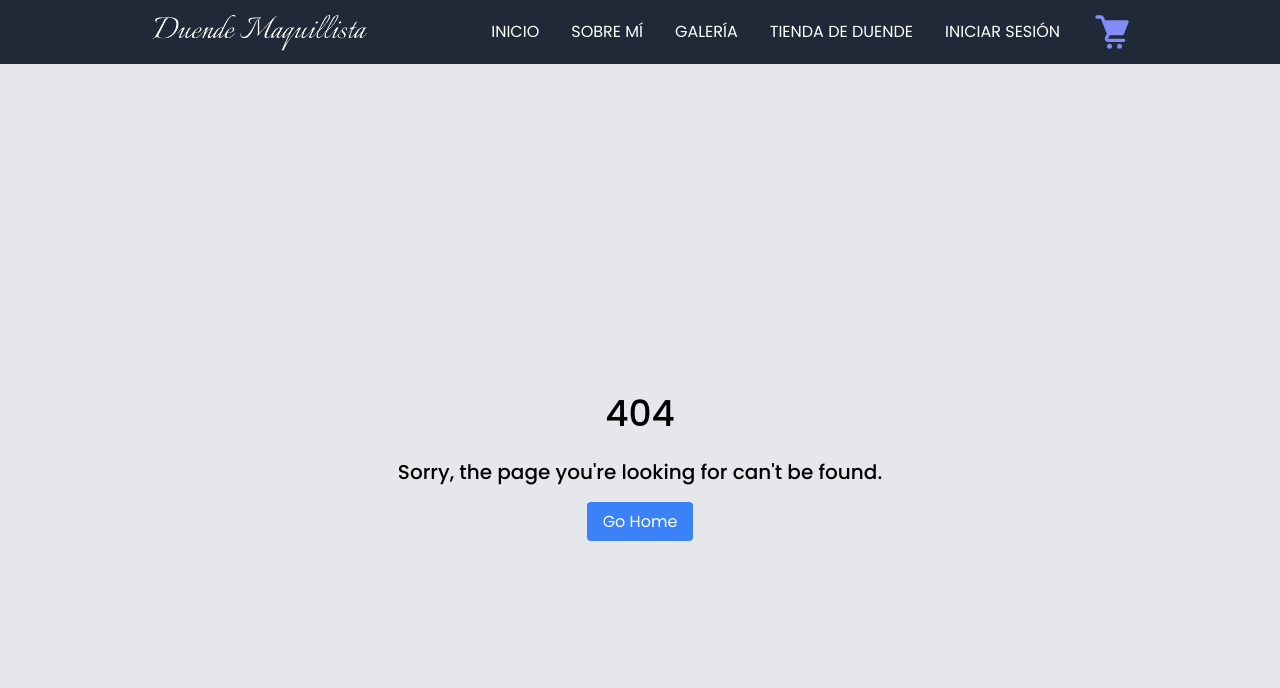
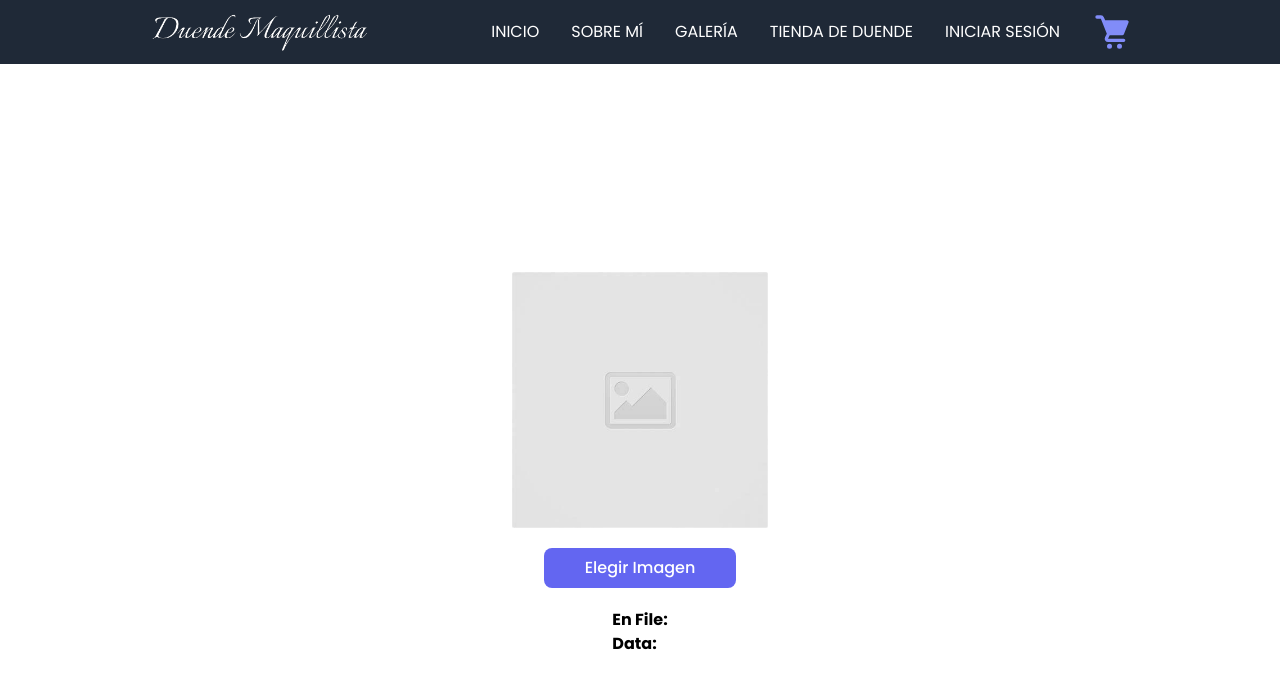
Before and after one commit to Andres-Quesada-A/pagina_web_duende_maquillista, a React (Vite) app in the folder client/: page /uploadImage in a window 1280 px wide. Before the commit this address had no page. Shown: the top 688 px of the page. Built offline with nearby package versions, Linux system fonts and the light colour scheme.

Commit message:
Upload image

```diff
--- a/client/package.json
+++ b/client/package.json
@@ -11,6 +11,7 @@
   },
   "dependencies": {
     "axios": "^1.5.1",
+    "firebase": "^10.5.0",
     "framer-motion": "^10.16.4",
     "react": "^18.2.0",
     "react-dom": "^18.2.0",
--- a/client/src/App.jsx
+++ b/client/src/App.jsx
@@ -16,6 +16,7 @@ import ShoppingCart from "./Pages/shoppingCart";
 import { ShoppingCartProvider } from "./context/ShoppingCartContext";
 import { ToastContainer } from "react-toastify";
 import "react-toastify/dist/ReactToastify.css";
+import UploadImage from "./Pages/uploadImage";
 
 const noRequirement = [
   "/login",
@@ -46,6 +47,7 @@ function App() {
             <Route exact path="/shop" element={<Shop />} />
             <Route exact path="/shop/:idProduct" element={<ProductShop />} />
             <Route exact path="/shoppingCart" element={<ShoppingCart />} />
+            <Route exact path="/uploadImage" element={<UploadImage />} />
             <Route path="*" element={<Error404 />} />
           </Routes>
         </ScrollToTop>
--- a/client/src/Pages/Home.jsx
+++ b/client/src/Pages/Home.jsx
@@ -3,6 +3,8 @@ function Home() {
     <div className="w-full h-screen flex justify-center items-center mt-16">
       <div className="grid grid-cols-1 gap-5 w-full max-w-xs">
         <a href="/login" className="text-lg text-indigo-500 font-medium">Link a Login</a>
+        <a href="/uploadImage" ><div className="bg-indigo-500 rounded-md p-2 text-lg text-white">Upload Image</div></a>
+
       </div>
     </div>
   );
--- a/client/src/Pages/Login.jsx
+++ b/client/src/Pages/Login.jsx
@@ -31,7 +31,7 @@ function LoginPage() {
         />
         <link rel="canonical" href="/login" />
       </Helmet>
-      <section className="h-screen bg-indigo-50 md:bg-white relative overflow-hidden py-5 px-5 flex justify-center items-center">
+      <section className="min-h-screen bg-indigo-50 md:bg-white relative overflow-hidden py-5 px-5 flex justify-center items-center">
         <div className="bg-indigo-400 w-[120%] h-full rounded-[50%] hidden md:flex absolute top-1/2 left-1/2 -translate-x-1/2">
           <div className="bg-indigo-500 w-[120%] h-full rounded-[50%] hidden md:flex mt-10"></div>
         </div>
--- /dev/null
+++ b/client/src/Pages/uploadImage.jsx
@@ -0,0 +1,84 @@
+import { useEffect, useState } from "react";
+import ImagePlaceholder from "../images/placeholderImage.jpeg";
+import { storage } from "../config/firebase";
+import { ref, uploadBytesResumable, getDownloadURL } from "firebase/storage";
+import { toast } from "react-toastify";
+import { messageSettings } from "../utils/messageSettings";
+
+function UploadImage() {
+  const [file, setFile] = useState("");
+  const [data, setData] = useState({});
+  const [previewURL, setPreviewURL] = useState("");
+  const [per, setPerc] = useState(null);
+
+  useEffect(() => {
+    const uploadFile = () => {
+      const storageRef = ref(storage, file.name);
+      const uploadTask = uploadBytesResumable(storageRef, file);
+
+      uploadTask.on(
+        "state_changed",
+        (snapshot) => {
+          const progress =
+            (snapshot.bytesTransferred / snapshot.totalBytes) * 100;
+          setPerc(progress);
+        },
+        (error) => {
+          toast.error("Could not upload image", messageSettings);
+        },
+        () => {
+          getDownloadURL(uploadTask.snapshot.ref).then((downloadURL) => {
+            setData((prev) => ({ ...prev, img: downloadURL }));
+          });
+        }
+      );
+    };
+    file && uploadFile();
+  }, [file]);
+
+  const handleFileChange = (e) => {
+    const selectedFile = e.target.files[0];
+    setFile(selectedFile);
+
+    if (selectedFile) {
+      const previewURL = URL.createObjectURL(selectedFile);
+      setPreviewURL(previewURL);
+    } else {
+      setPreviewURL("");
+    }
+  };
+
+  return (
+    <div className="w-full h-screen flex flex-col gap-5 justify-center items-center mt-16">
+      <img
+        src={previewURL ? previewURL : ImagePlaceholder}
+        alt="Preview"
+        className="rounded-sm w-64 h-64 object-cover"
+      />
+      <div className="relative w-48 text-center">
+        <label className="relative z-0 rounded-lg inline-block w-full bg-indigo-500 font-medium cursor-pointer text-white py-2 text-base">
+          Elegir Imagen
+        </label>
+        <input
+          className="opacity-0 cursor-pointer top-0 left-0 h-12 w-full z-10 absolute inline-block"
+          id="fileInput"
+          type="file"
+          onChange={handleFileChange}
+        />
+      </div>
+      <section>
+        <p>
+          <strong>En File: </strong>
+          {file && file.name}
+        </p>
+        <p>
+          <strong>Data: </strong>
+          {data && data.img}
+        </p>
+        {per && per < 100 && <p>Cargando...</p>}
+      </section>
+    </div>
+  );
+}
+
+export default UploadImage;
--- /dev/null
+++ b/client/src/config/firebase.js
@@ -0,0 +1,20 @@
+import { initializeApp } from "firebase/app";
+import { getAuth } from 'firebase/auth'
+import { getFirestore } from "firebase/firestore";
+import { getStorage } from "firebase/storage";
+
+
+const firebaseConfig = {
+  apiKey: "AIzaSyDjuyZS-kO-BCDn-tvgK11kx4QiNzoYKQA",
+  authDomain: "avayx-b6fcf.firebaseapp.com",
+  projectId: "avayx-b6fcf",
+  storageBucket: "avayx-b6fcf.appspot.com",
+  messagingSenderId: "72174254780",
+  appId: "1:72174254780:web:6cb72fd031e0b8cd60aeb9"
+};
+
+// Initialize Firebase
+const app = initializeApp(firebaseConfig);
+export const auth = getAuth()
+export const db = getFirestore(app);
+export const storage = getStorage(app);
```
Also changed, not shown: 1 other file (tests, documents, lock files or other folders).
